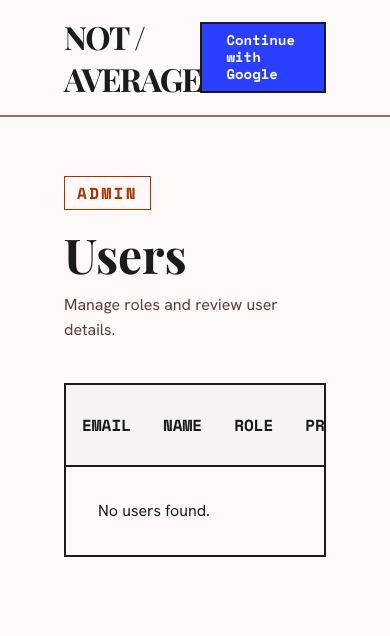
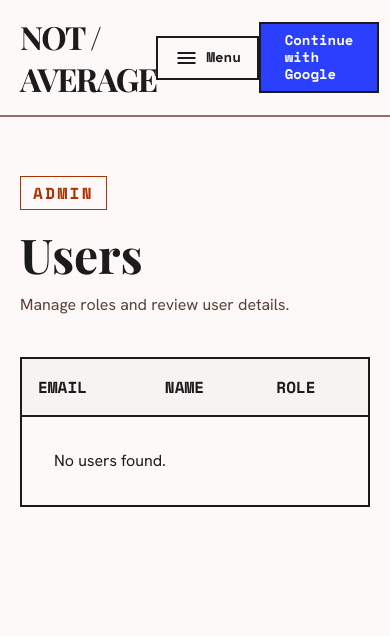
Before and after one commit to SpectaclesGuy/nya-2, a Python web app: template app/templates/admin/users.html in a window 390 px wide. Shown: the top 636 px of the page. Run offline with Jinja, Linux system fonts and the light colour scheme; the template is opened without the code that fills it, so the values that code supplies are empty; some libraries are stand-ins or nearby versions.

Commit message:
mobile view

```diff
--- a/app/templates/admin/job_responses.html
+++ b/app/templates/admin/job_responses.html
@@ -17,8 +17,8 @@
         >
       </div>
 
-      <div class="bg-surface border-2 border-on-surface overflow-auto">
-        <table class="w-full text-left">
+      <div class="bg-surface border-2 border-on-surface overflow-x-auto">
+        <table class="w-full text-left min-w-[900px]">
           <thead class="border-b-2 border-on-surface bg-surface-container-low">
             <tr class="font-label-sm uppercase">
               <th class="p-4">Candidate</th>
--- a/app/templates/admin/jobs_list.html
+++ b/app/templates/admin/jobs_list.html
@@ -15,8 +15,8 @@
         >
       </div>
 
-      <div class="bg-surface border-2 border-on-surface overflow-auto">
-        <table class="w-full text-left">
+      <div class="bg-surface border-2 border-on-surface overflow-x-auto">
+        <table class="w-full text-left min-w-[900px]">
           <thead class="border-b-2 border-on-surface bg-surface-container-low">
             <tr class="font-label-sm uppercase">
               <th class="p-4">Title</th>
--- a/app/templates/admin/submissions.html
+++ b/app/templates/admin/submissions.html
@@ -30,8 +30,8 @@
         </button>
       </form>
 
-      <div class="bg-surface border-2 border-on-surface overflow-auto">
-        <table class="w-full text-left">
+      <div class="bg-surface border-2 border-on-surface overflow-x-auto">
+        <table class="w-full text-left min-w-[980px]">
           <thead class="border-b-2 border-on-surface bg-surface-container-low">
             <tr class="font-label-sm uppercase">
               <th class="p-4">Job</th>
--- a/app/templates/admin/users.html
+++ b/app/templates/admin/users.html
@@ -17,8 +17,8 @@
         </div>
       {% endif %}
 
-      <div class="bg-surface border-2 border-on-surface overflow-auto">
-        <table class="w-full text-left">
+      <div class="bg-surface border-2 border-on-surface overflow-x-auto">
+        <table class="w-full text-left min-w-[980px]">
           <thead class="border-b-2 border-on-surface bg-surface-container-low">
             <tr class="font-label-sm uppercase">
               <th class="p-4">Email</th>
--- a/app/templates/base.html
+++ b/app/templates/base.html
@@ -139,7 +139,7 @@
   </head>
   <body class="bg-background text-on-surface font-body-md selection:bg-primary selection:text-white">
     <nav
-      class="flex justify-between items-center w-full px-margin-desktop py-4 bg-surface z-50 full-width top-0 border-b-2 border-outline fixed"
+      class="flex justify-between items-center w-full px-5 sm:px-8 md:px-margin-desktop py-4 bg-surface z-50 full-width top-0 border-b-2 border-outline fixed"
     >
       <a class="font-headline-md text-headline-md font-bold tracking-tighter" href="/">NOT / AVERAGE</a>
       <div class="hidden md:flex gap-8 items-center">
@@ -175,6 +175,29 @@
         >
         {% endif %}
       </div>
+
+      <details class="md:hidden relative">
+        <summary class="list-none cursor-pointer border-2 border-on-surface bg-surface px-4 py-2 font-label-md text-label-md font-bold inline-flex items-center gap-2">
+          <span class="material-symbols-outlined">menu</span>
+          Menu
+        </summary>
+        <div class="absolute right-0 mt-2 w-56 bg-surface border-2 border-on-surface p-3 flex flex-col gap-2 z-50">
+          {% if user and user.role == "admin" %}
+            <a class="px-3 py-2 border border-outline-variant hover:bg-surface-container-high" href="/admin/dashboard">Admin Dashboard</a>
+            <a class="px-3 py-2 border border-outline-variant hover:bg-surface-container-high" href="/admin/jobs">Manage Jobs</a>
+            <a class="px-3 py-2 border border-outline-variant hover:bg-surface-container-high" href="/admin/submissions">Submissions</a>
+            <a class="px-3 py-2 border border-outline-variant hover:bg-surface-container-high" href="/admin/users">Users</a>
+            <a class="px-3 py-2 border border-outline-variant hover:bg-surface-container-high" href="/jobs">Public Jobs</a>
+          {% elif user %}
+            <a class="px-3 py-2 border border-outline-variant hover:bg-surface-container-high" href="/candidate/dashboard">Dashboard</a>
+            <a class="px-3 py-2 border border-outline-variant hover:bg-surface-container-high" href="/jobs">Jobs</a>
+            <a class="px-3 py-2 border border-outline-variant hover:bg-surface-container-high" href="/candidate/profile">Update Profile</a>
+          {% else %}
+            <a class="px-3 py-2 border border-outline-variant hover:bg-surface-container-high" href="/jobs">Jobs</a>
+          {% endif %}
+        </div>
+      </details>
+
       <div class="flex items-center gap-3">
         {% if user %}
         <form action="/auth/logout" method="post">
@@ -195,7 +218,7 @@
         {% endif %}
       </div>
     </nav>
-    <main class="pt-24 px-margin-desktop">
+    <main class="pt-24 px-5 sm:px-8 md:px-margin-desktop">
       {% block content %}{% endblock %}
     </main>
   </body>
```
Also changed, not shown: index.html (+20 -9 lines).
